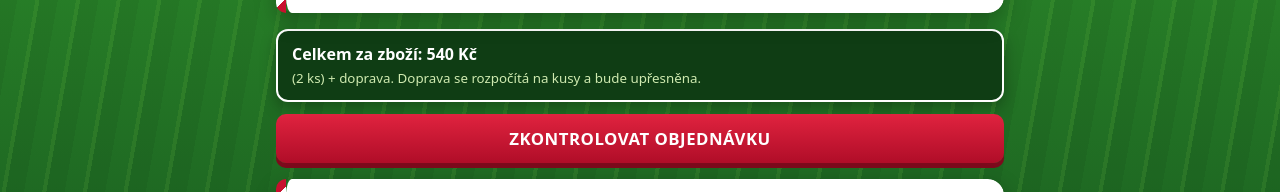
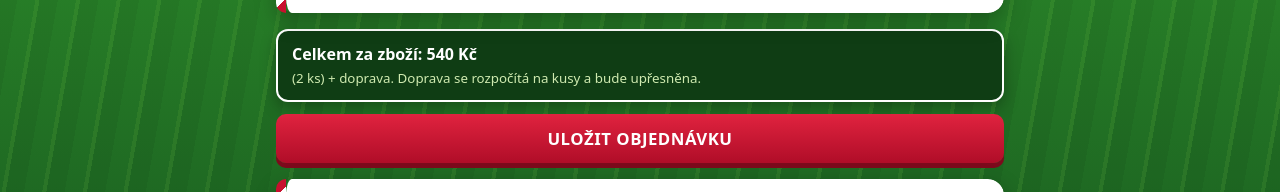
Before and after one commit to majk1103/DRESY, a plain HTML site: page index.html in a window 1280 px wide. Shown: the part 2533-2725 px from the top of the page. Drawn offline with Linux system fonts and the light colour scheme; no server answers.

Commit message:
Tlačítko: Zkontrolovat objednávku -> Uložit objednávku
Co-Authored-By: Claude Sonnet 5.5 <noreply@anthropic.com>
Claude-Session: https://claude.ai/code/session_012P9K6Go29U5ZBKw1rC9tai

```diff
--- a/index.html
+++ b/index.html
@@ -173,7 +173,7 @@ footer{position:relative;z-index:2;text-align:center;color:#fff;font-weight:800;
 
   <div class="total" id="total"></div>
   <div class="err" id="err"></div>
-  <button type="submit" class="btn main">Zkontrolovat objednávku</button>
+  <button type="submit" class="btn main">Uložit objednávku</button>
 </form>
 
 <section class="card" id="review" style="display:none;margin-top:16px">
```
